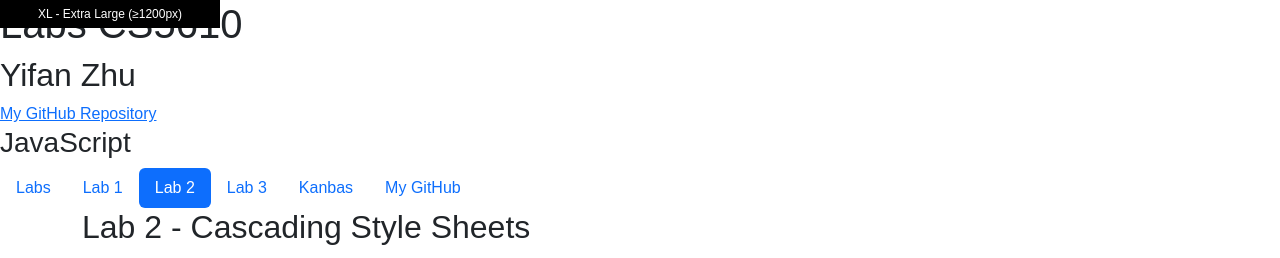
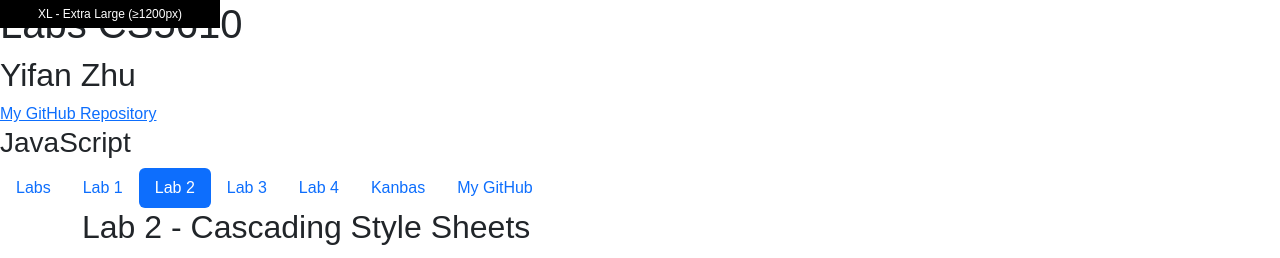
Before and after one commit to Lemoncoke1009/kanbas-react-web-app, a React (Create React App) app: page /#/Labs/Lab2 in a window 1280 px wide. Shown: the top 258 px of the page. Built offline with nearby package versions, Linux system fonts and the light colour scheme.

Commit message:
a4 start

```diff
--- /dev/null
+++ b/src/Labs/Lab4/index.tsx
@@ -0,0 +1,7 @@
+export default function Lab3() {
+    return (
+      <div id="wd-lab3">
+        <h3>Lab 4</h3>
+        </div>
+    )
+}
--- a/src/Labs/TOC.tsx
+++ b/src/Labs/TOC.tsx
@@ -11,6 +11,8 @@
           className={`nav-link ${pathname.includes("Lab2") ? "active" : ""}`}>Lab 2</a></li>
       <li className="nav-item"><a id="wd-a3" href="#/Labs/Lab3"
           className={`nav-link ${pathname.includes("Lab3") ? "active" : ""}`}>Lab 3</a></li>
+          <li className="nav-item"><a id="wd-a3" href="#/Labs/Lab4"
+          className={`nav-link ${pathname.includes("Lab4") ? "active" : ""}`}>Lab 4</a></li>
       <li className="nav-item"><a id="wd-k" href="#/Kanbas" className="nav-link">Kanbas</a></li>
       <li className="nav-item"><a id="wd-github"  rel="noreferrer" href="https://github.com/Lemoncoke1009/kanbas-react-web-app/tree/main" target="_blank"
           className="nav-link">My GitHub</a></li>
--- a/src/Labs/index.tsx
+++ b/src/Labs/index.tsx
@@ -4,6 +4,8 @@
 import TOC from "./TOC";
 import Lab2 from "./Lab2";
 import Lab3 from "./Lab3";
+import Lab4 from "./Lab4";
+
 export default function Labs() {
   console.log('Hello World!');
   return (
@@ -21,6 +23,7 @@
         <Route path="Lab1" element={<Lab1 />} />
         <Route path="Lab2" element={<Lab2 />} />
         <Route path="Lab3/*" element={<Lab3 />} />
+        <Route path="Lab4/*" element={<Lab4 />} />
       </Routes>
     </div>
   );
```
